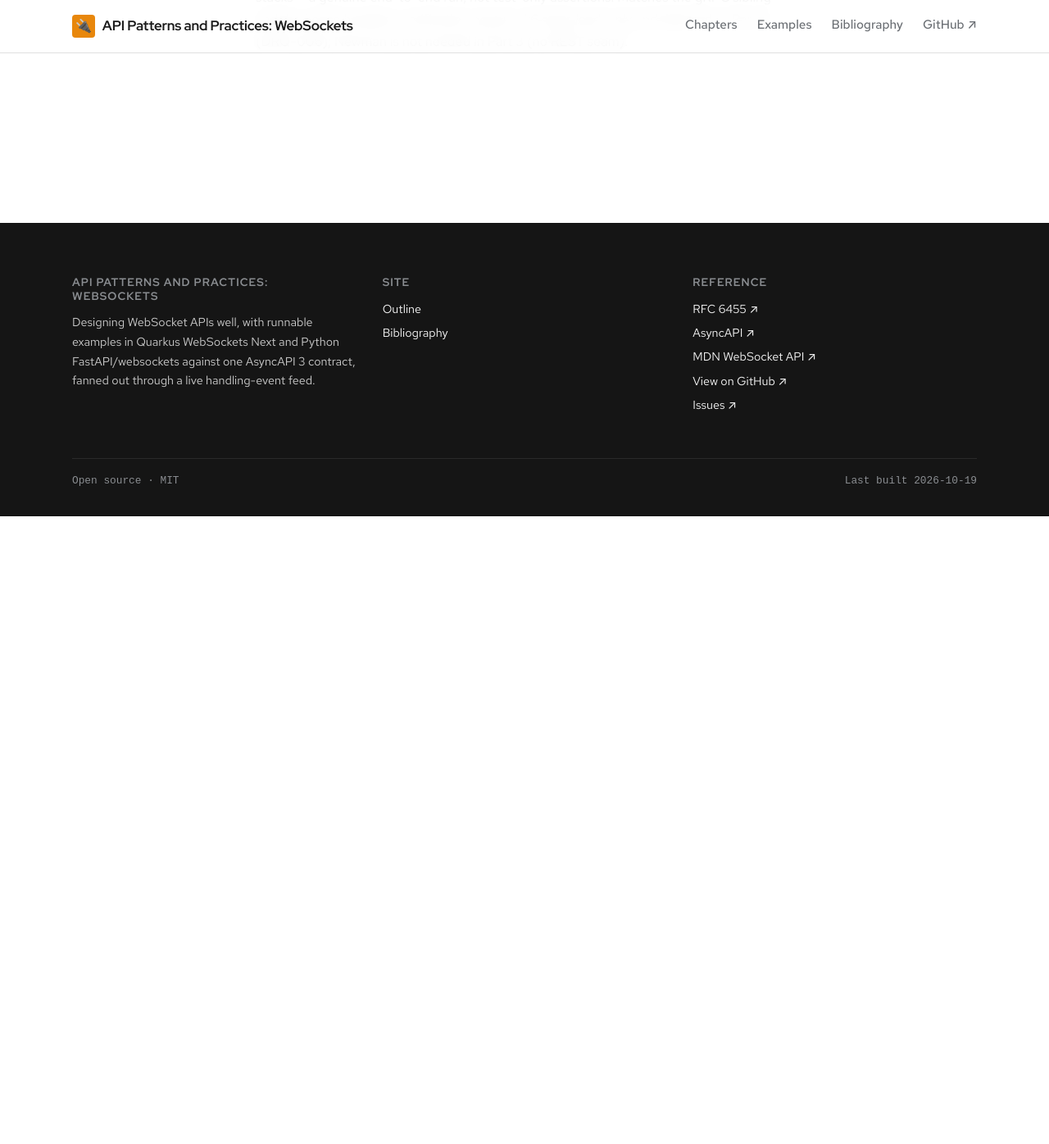
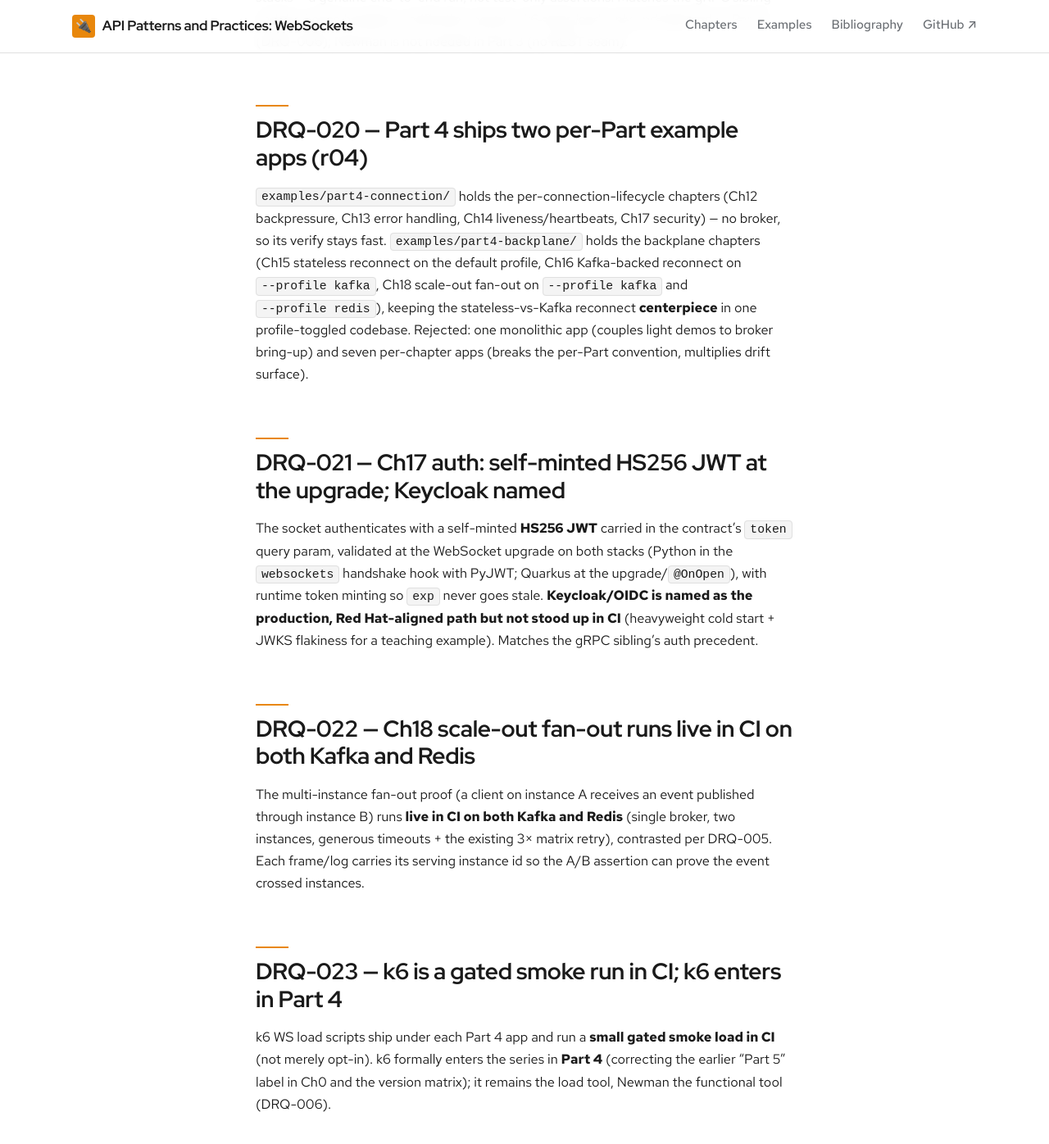
Before and after one commit to patterncatalyst/api-patterns-and-practices-websockets, a Jekyll site: the page built from _plans/decisions.md, in a window 1280 px wide and 1400 px high, scrolled down 6024 px. Shown: the top 1396 px of the window at 82% size. Built offline with Jekyll 4.4.1, drawn with Linux system fonts in a browser that asks for light colours; some web fonts are replaced; before the commit the page ends 6654 px from its top, so only the background shows below that; some of the changed text lies outside the part shown.

Commit message:
docs(r04): plan checkpoint — Part 4 scope, DRQ-020..024

```diff
--- a/_plans/decisions.md
+++ b/_plans/decisions.md
@@ -174,3 +174,48 @@ schema on both stacks — a genuine end-to-end run, not test-only assertions.
 Matches the gRPC sibling and the house headless-verification posture. k6 stays
 load-only and deferred to Part 4 (DRQ-006); Newman is not needed in Part 3 (no
 REST seam).
+
+## DRQ-020 — Part 4 ships two per-Part example apps (r04)
+
+`examples/part4-connection/` holds the per-connection-lifecycle chapters (Ch12
+backpressure, Ch13 error handling, Ch14 liveness/heartbeats, Ch17 security) —
+no broker, so its verify stays fast. `examples/part4-backplane/` holds the
+backplane chapters (Ch15 stateless reconnect on the default profile, Ch16
+Kafka-backed reconnect on `--profile kafka`, Ch18 scale-out fan-out on
+`--profile kafka` and `--profile redis`), keeping the stateless-vs-Kafka
+reconnect **centerpiece** in one profile-toggled codebase. Rejected: one
+monolithic app (couples light demos to broker bring-up) and seven per-chapter
+apps (breaks the per-Part convention, multiplies drift surface).
+
+## DRQ-021 — Ch17 auth: self-minted HS256 JWT at the upgrade; Keycloak named
+
+The socket authenticates with a self-minted **HS256 JWT** carried in the
+contract's `token` query param, validated at the WebSocket upgrade on both
+stacks (Python in the `websockets` handshake hook with PyJWT; Quarkus at the
+upgrade/`@OnOpen`), with runtime token minting so `exp` never goes stale.
+**Keycloak/OIDC is named as the production, Red Hat-aligned path but not stood
+up in CI** (heavyweight cold start + JWKS flakiness for a teaching example).
+Matches the gRPC sibling's auth precedent.
+
+## DRQ-022 — Ch18 scale-out fan-out runs live in CI on both Kafka and Redis
+
+The multi-instance fan-out proof (a client on instance A receives an event
+published through instance B) runs **live in CI on both Kafka and Redis**
+(single broker, two instances, generous timeouts + the existing 3× matrix
+retry), contrasted per DRQ-005. Each frame/log carries its serving instance id
+so the A/B assertion can prove the event crossed instances.
+
+## DRQ-023 — k6 is a gated smoke run in CI; k6 enters in Part 4
+
+k6 WS load scripts ship under each Part 4 app and run a **small gated smoke
+load in CI** (not merely opt-in). k6 formally enters the series in **Part 4**
+(correcting the earlier "Part 5" label in Ch0 and the version matrix); it
+remains the load tool, Newman the functional tool (DRQ-006).
+
+## DRQ-024 — One Python version across docs and examples
+
+Ch0's matrix, `_plans/version-matrix.md`, and every example pin the **same**
+Python version. r02's Ch0 said 3.15 while the r03 examples run 3.14; r04
+reconciles them to a single value — the newest stable the stack supports
+(attempt 3.15 across the examples; hold at 3.14 only if an actual
+incompatibility blocks it, recording the hold next to the pin).
```
Also changed, not shown: _plans/build-plan.md (+28 -0 lines).
